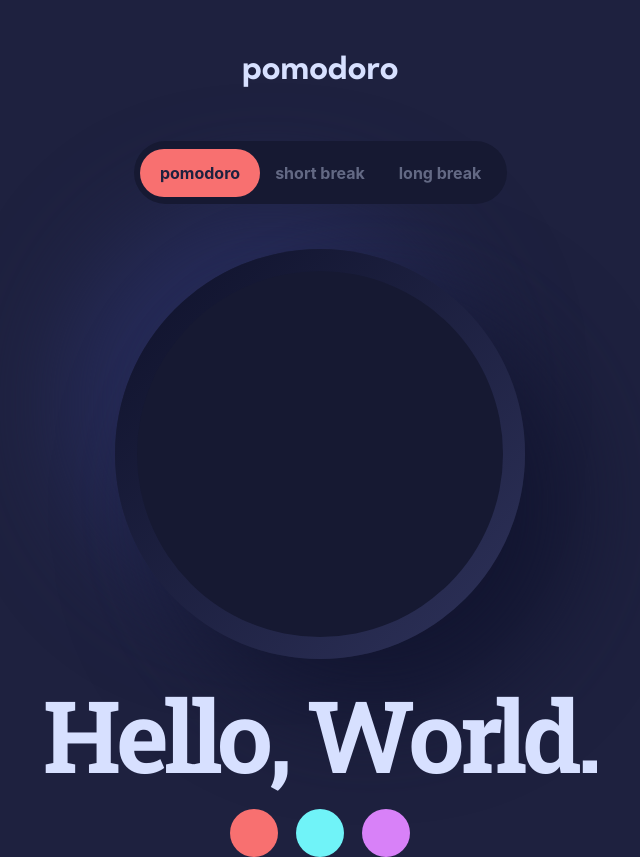
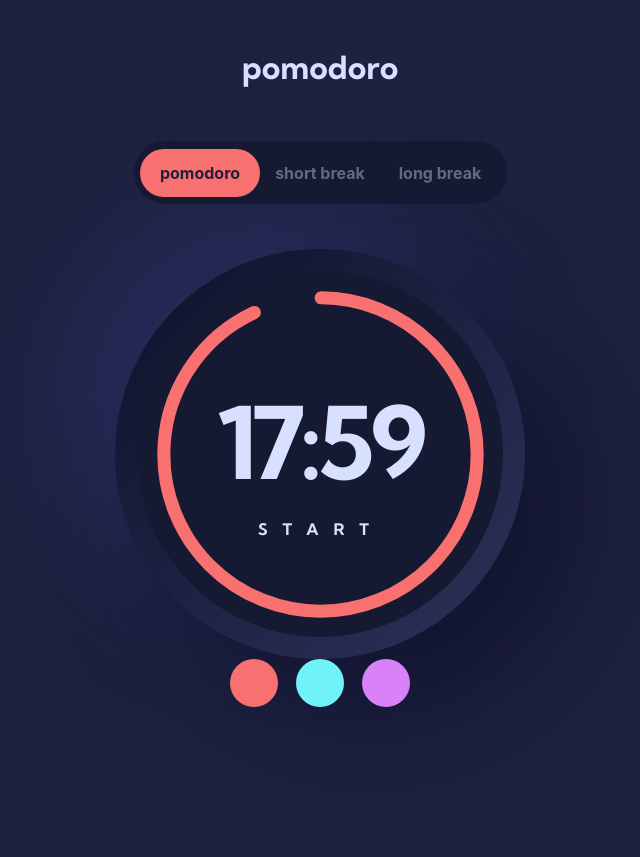
Before and after one commit to blp100/pomodoro-app, a Next.js app: page / in a window 1280 px wide. Shown: the whole page, without its empty margins (320-960 px from the left). After the commit the page ends 800 px from the top, so only its background shows below. Built offline with nearby package versions, Linux system fonts and the light colour scheme.

Commit message:
feat: set up timer appearance

```diff
--- a/components/timer.js
+++ b/components/timer.js
@@ -1,12 +1,16 @@
-import { Box, Circle } from "@chakra-ui/react";
+import { Box, Center, Circle, CircularProgress, Text } from "@chakra-ui/react";
+import { useContext } from "react";
+import ThemeContext from "./color-theme";
 
 const Timer = () => {
+  const themeCtx = useContext(ThemeContext);
+
   return (
     <Circle
       mx="auto"
       w={["300px", "410px"]}
       h={["300px", "410px"]}
-      mt={["48px","109px","45px"]}
+      mt={["48px", "109px", "45px"]}
       bgGradient="linear-gradient(315deg, #2E325A 0%, #0E112A 100%)"
       boxShadow="50px 50px 100px 0px #121530, -50px -50px 100px 0px #272C5A"
     >
@@ -15,7 +19,35 @@ const Timer = () => {
         h={["267.805px", "366px"]}
         bg="darkBlueBlack"
       >
-
+        <CircularProgress
+          size={["283.475px", "373px"]}
+          value={93}
+          color={themeCtx.themeColor}
+          thickness={3.5}
+          trackColor="darkBlueBlack"
+          capIsRound
+        />
+        <Box pos="absolute">
+          <Text
+            textStyle="h1"
+            color="lavenderMist"
+            position="relative"
+            textAlign="Center"
+            fontFamily="Kumbh_Sans"
+          >
+            17:59
+          </Text>
+          <Text
+            textStyle="h3"
+            color="lavenderMist"
+            position="relative"
+            textAlign="Center"
+            fontFamily="Kumbh_Sans"
+            ml={0.5}
+          >
+            START
+          </Text>
+        </Box>
       </Circle>
     </Circle>
   );
--- a/pages/index.js
+++ b/pages/index.js
@@ -19,9 +19,6 @@ const Page = () => {
       <Header />
       <StatusBar />
       <Timer />
-      <Text fontFamily="Roboto_Slab" textStyle="h1" as="h1" textAlign="center">
-        Hello, World.
-      </Text>
       <HStack mx="auto" width="200px" justifyContent="space-evenly">
         <Button bgColor="pastelRed" width={12} height={12} borderRadius="50%" onClick={e=>changeThemeColorHandler(themeColorData.red)}/>
         <Button bgColor="electricBlue" width={12} height={12} borderRadius="50%" onClick={e=>changeThemeColorHandler(themeColorData.blue)}/>
```
